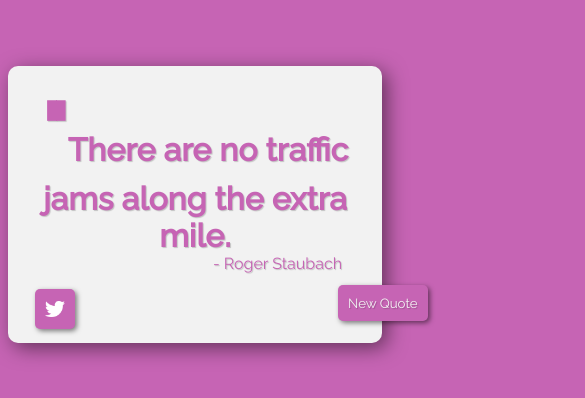
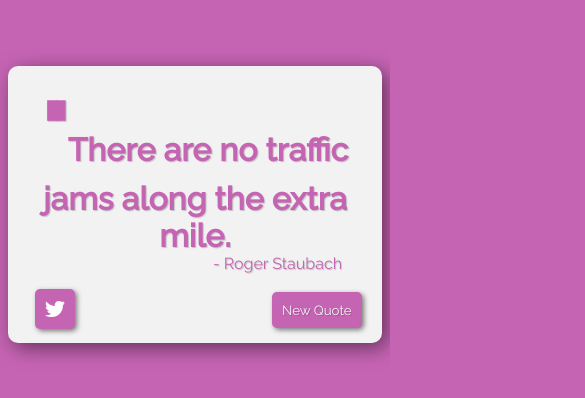
Before and after one commit to MJNicholl/freeCodeCamp-Build-a-Random-Quote-Machine, a plain HTML site: page index.html in a window 390 px wide. Shown: the part 226-624 px from the top of the page, 585 px wide, since content can reach past the window. Drawn offline with nearby package versions, Linux system fonts and the light colour scheme.

Commit message:
Update style.css
updating the css for mobile devices

```diff
--- a/style.css
+++ b/style.css
@@ -75,9 +75,10 @@ body {
 }
 
 #new-quote {
-    right:-310px;
-    bottom: -12px;
     position: relative;
+    bottom: -19px;
+    width: 90px;
+	margin-left: auto;
 }
 
 input {
```
